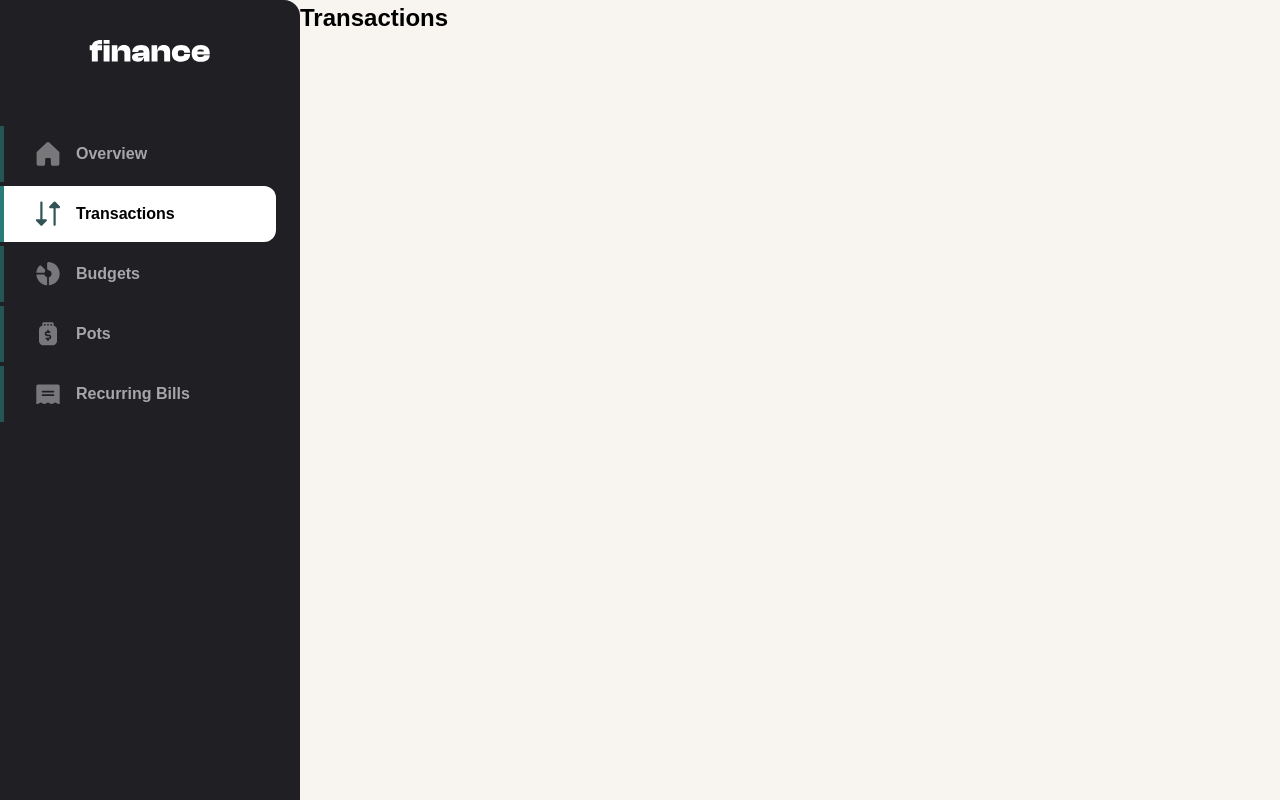
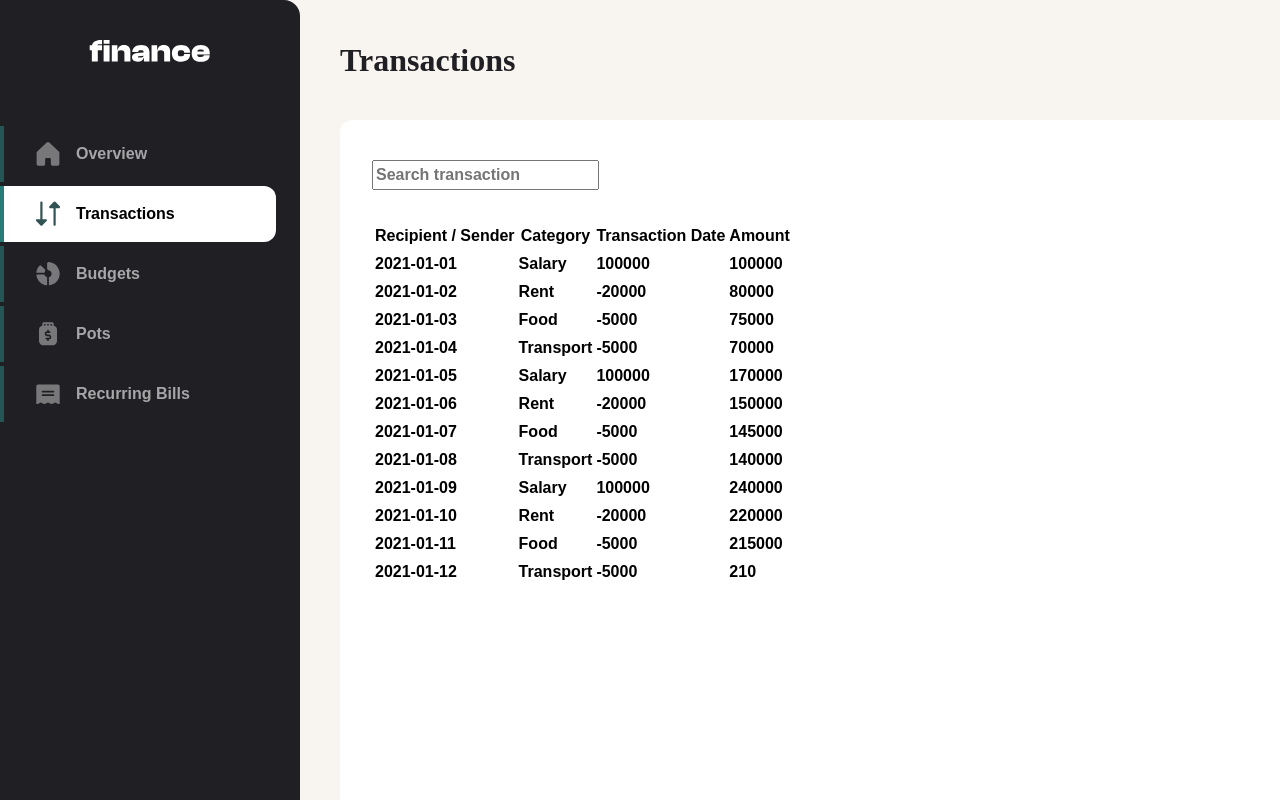
Before and after one commit to kdkaanev/personal_finance, a Vue app in the folder personal-finance-app/finance_app/: page / in a window 1280 px wide. Both pictures are taken after a click on the button "Transactions". Shown: the top 800 px of the page. Built offline with nearby package versions, Linux system fonts and the light colour scheme.

Commit message:
up from prisoe

```diff
--- a/personal-finance-app/finance_app/src/App.vue
+++ b/personal-finance-app/finance_app/src/App.vue
@@ -10,7 +10,6 @@ export default {
   </div>
 </template>
 
-
 <style>
 #app {
   font-family:Public Sans, sans-serif;
@@ -18,5 +17,4 @@ export default {
   -moz-osx-font-smoothing: grayscale;
 
 }
-
 </style>
--- a/personal-finance-app/finance_app/src/components/TransActions.vue
+++ b/personal-finance-app/finance_app/src/components/TransActions.vue
@@ -1,5 +1,238 @@
+<script>
+export default {
+  data() {
+    return {
+      transactions: [
+        {
+          id: 1,
+          date: '2021-01-01',
+          transaction: 'Salary',
+          amount: 100000,
+          balance: 100000,
+        },
+        {
+          id: 2,
+          date: '2021-01-02',
+          transaction: 'Rent',
+          amount: -20000,
+          balance: 80000,
+        },
+        {
+          id: 3,
+          date: '2021-01-03',
+          transaction: 'Food',
+          amount: -5000,
+          balance: 75000,
+        },
+        {
+          id: 4,
+          date: '2021-01-04',
+          transaction: 'Transport',
+          amount: -5000,
+          balance: 70000,
+        },
+        {
+          id: 5,
+          date: '2021-01-05',
+          transaction: 'Salary',
+          amount: 100000,
+          balance: 170000,
+        },
+        {
+          id: 6,
+          date: '2021-01-06',
+          transaction: 'Rent',
+          amount: -20000,
+          balance: 150000,
+        },
+        {
+          id: 7,
+          date: '2021-01-07',
+          transaction: 'Food',
+          amount: -5000,
+          balance: 145000,
+        },
+        {
+          id: 8,
+          date: '2021-01-08',
+          transaction: 'Transport',
+          amount: -5000,
+          balance: 140000,
+        },
+        {
+          id: 9,
+          date: '2021-01-09',
+          transaction: 'Salary',
+          amount: 100000,
+          balance: 240000,
+        },
+        {
+          id: 10,
+          date: '2021-01-10',
+          transaction: 'Rent',
+          amount: -20000,
+          balance: 220000,
+        },
+        {
+          id: 11,
+          date: '2021-01-11',
+          transaction: 'Food',
+          amount: -5000,
+          balance: 215000,
+        },
+        {
+          id: 12,
+          date: '2021-01-12',
+          transaction: 'Transport',
+          amount: -5000,
+          balance: 210,
+        },
+      ],
+    };
+  },
+};
+</script>
+
 <template>
-  <h1>
-    Transactions
-  </h1>
+  <div class="trans-container">
+    <div class="title">
+      <p>Transactions</p>
+    </div>
+    <section class="trans-data">
+      <header class="header">
+        <label for="search">
+          <input id="search" type="text" placeholder="Search transaction">
+        </label>
+      </header>
+      <table>
+        <thead>
+          <tr>
+            <th>Recipient / Sender</th>
+            <th>Category</th>
+            <th>Transaction Date</th>
+            <th>Amount</th>
+          </tr>
+        </thead>
+        <tbody>
+          <tr v-for="transaction in transactions" :key="transaction.id">
+            <td>{{ transaction.date }}</td>
+            <td>{{ transaction.transaction }}</td>
+            <td>{{ transaction.amount }}</td>
+            <td>{{ transaction.balance }}</td>
+          </tr>
+        </tbody>
+      </table>
+    </section>
+  </div>
 </template>
+
+<style scoped>
+.trans-container {
+/* Main Content */
+
+/* Auto layout */
+display: flex;
+flex-direction: column;
+align-items: center;
+padding: 32px 40px;
+gap: 32px;
+
+width: 1140px;
+height: 1135px;
+
+/* Inside auto layout */
+flex: none;
+order: 1;
+flex-grow: 1;
+z-index: 1;
+
+}
+.title {
+/* Main Content Title */
+
+/* Auto layout */
+display: flex;
+flex-direction: row;
+align-items: center;
+padding: 8px 0px;
+gap: 24px;
+
+width: 1060px;
+max-width: 1440px;
+height: 56px;
+
+/* Inside auto layout */
+flex: none;
+order: 0;
+align-self: stretch;
+flex-grow: 0;
+
+}
+.title > p {
+  /* Transactions */
+
+width: 198px;
+height: 38px;
+
+/* text-preset-1 */
+font-family: 'Public Sans';
+font-style: normal;
+font-weight: 700;
+font-size: 32px;
+line-height: 120%;
+/* or 38px */
+
+color: #201F24;
+
+/* Inside auto layout */
+flex: none;
+order: 0;
+flex-grow: 0;
+}
+
+.trans-data {
+/* Transaction Data */
+/* Transaction Concent */
+
+/* Auto layout */
+display: flex;
+flex-direction: column;
+align-items: flex-start;
+padding: 32px;
+gap: 24px;
+
+width: 1060px;
+max-width: 1440px;
+height: 983px;
+
+background: #FFFFFF;
+border-radius: 12px;
+
+/* Inside auto layout */
+flex: none;
+order: 2;
+align-self: stretch;
+flex-grow: 0;
+}
+.header {
+/* Header */
+/* Input Fields Top */
+
+/* Auto layout */
+display: flex;
+flex-direction: row;
+justify-content: space-between;
+align-items: center;
+padding: 0px;
+gap: 16px;
+
+width: 996px;
+height: 45px;
+
+/* Inside auto layout */
+flex: none;
+order: 0;
+align-self: stretch;
+flex-grow: 0;
+}
+</style>
```
Also changed, not shown: personal-finance-app/finance_app/src/components/OverView.vue (+91 -147 lines), personal-finance-app/finance_app/src/config/router.js (+10 -0 lines), personal-finance-app/finance_app/src/views/HomePage.vue (+3 -8 lines).
